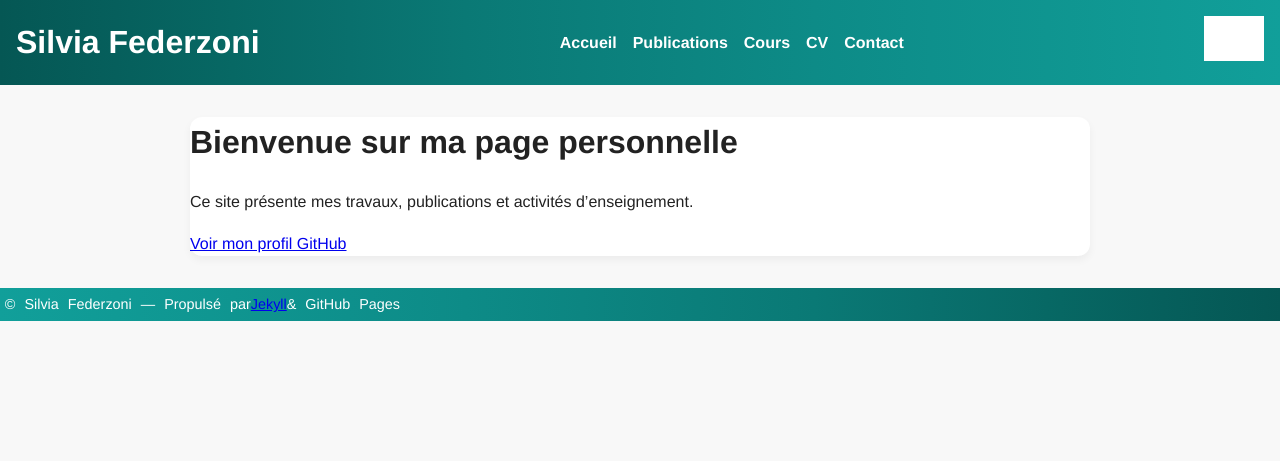
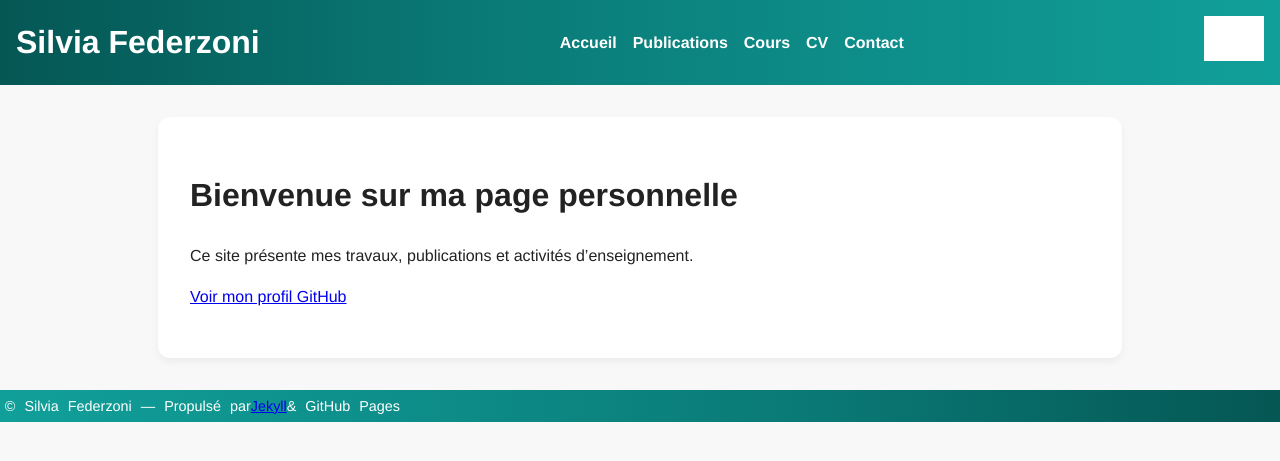
Before and after one commit to SFederzoni/SilviaFederzoni, a Jekyll site: the page built from index.md, in a window 1280 px wide. Shown: the top 461 px of the page. Built offline with Jekyll 4.4.1, drawn with Linux system fonts in a browser that asks for light colours; grey boxes are pictures that could not be loaded.

Commit message:
Update default.html

```diff
--- a/_layouts/default.html
+++ b/_layouts/default.html
@@ -69,7 +69,7 @@
         max-width: 900px;
         margin: 2rem auto;
         background: white;
-      /*  padding: 2rem;*/
+        padding: 2rem;
         border-radius: 12px;
         box-shadow: 0 4px 8px rgba(0,0,0,0.05);
         box-sizing: content-box;
```
